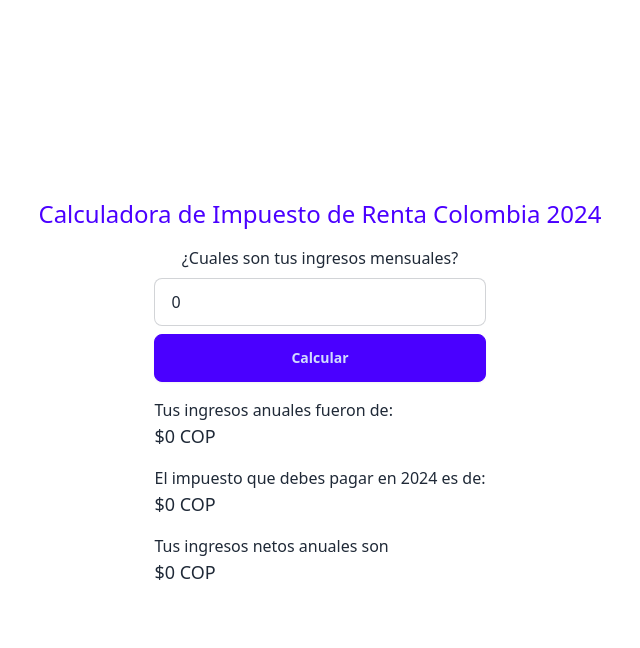
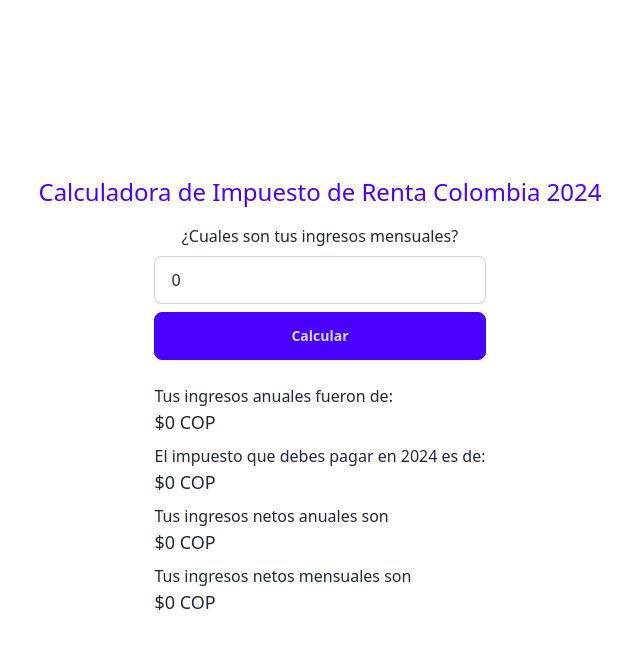
Before and after one commit to raamas/Tax-Calculator, a React (Vite) app: page / in a window 1280 px wide. Both pictures are taken after a click on the button "Calcular". Shown: the top 648 px of the page, without its empty margins (320-960 px from the left). Built offline with nearby package versions, Linux system fonts and the light colour scheme.

Commit message:
Update App.jsx

```diff
--- a/src/App.jsx
+++ b/src/App.jsx
@@ -3,20 +3,26 @@ import './App.css'
 
 function Content({income,tax}){
   return(
-    <div className='result mt-2 gap-2' >
-              <div className='mb-4'>
+    <div className='result mt-4 gap-1' >
+              <div className='mb-2'>
                 <h3>Tus ingresos anuales fueron de:</h3>
                 <h2 className='text-lg'>${income.toLocaleString()} COP</h2>
               </div>
 
-              <div className="mb-4">
+              <div className="mb-2">
                 <h3>El impuesto que debes pagar en 2024 es de:</h3>
                 <h2 className='text-lg'>${tax.toLocaleString()} COP</h2>
               </div>
 
-              <div className="mb-4">
+              <div className="mb-2">
                 <h3>Tus ingresos netos anuales son </h3>
                 <h2 className='text-lg'>${(income - tax).toLocaleString()} COP</h2>
+              </div>
+
+
+              <div className="mb-2">
+                <h3>Tus ingresos netos mensuales son </h3>
+                <h2 className='text-lg'>${((income-tax)/12).toLocaleString()} COP</h2>
               </div>
       </div>
   )
@@ -31,6 +37,7 @@ function App() {
 
   const calculateTax = () => {
     setShowResult(true)
+    setGrossIncome(parseInt(grossIncome))
     let grossUVTIncome = grossIncome * 12 / UVT
     let marginalTaxRate = 0
     let additionalTax = 0
@@ -67,7 +74,7 @@ function App() {
         <div className='content mt-4'>
           <div className='form flex flex-col items-center justify-center' >
             <label className='mb-2'>¿Cuales son tus ingresos mensuales?</label>
-            <input type="number" className='input input-bordered w-full mb-2' value={grossIncome.toLocaleString()} onChange={(e)=>{setGrossIncome(e.target.value)}} />
+            <input type="number" className='input input-bordered w-full mb-2' value={grossIncome.toLocaleString()} onChange={(e)=>{setGrossIncome(e.target.value.toLocaleString())}} />
             <button onClick={calculateTax} className='btn w-full mb-2 btn-primary'>Calcular</button>
           </div>
 
```
